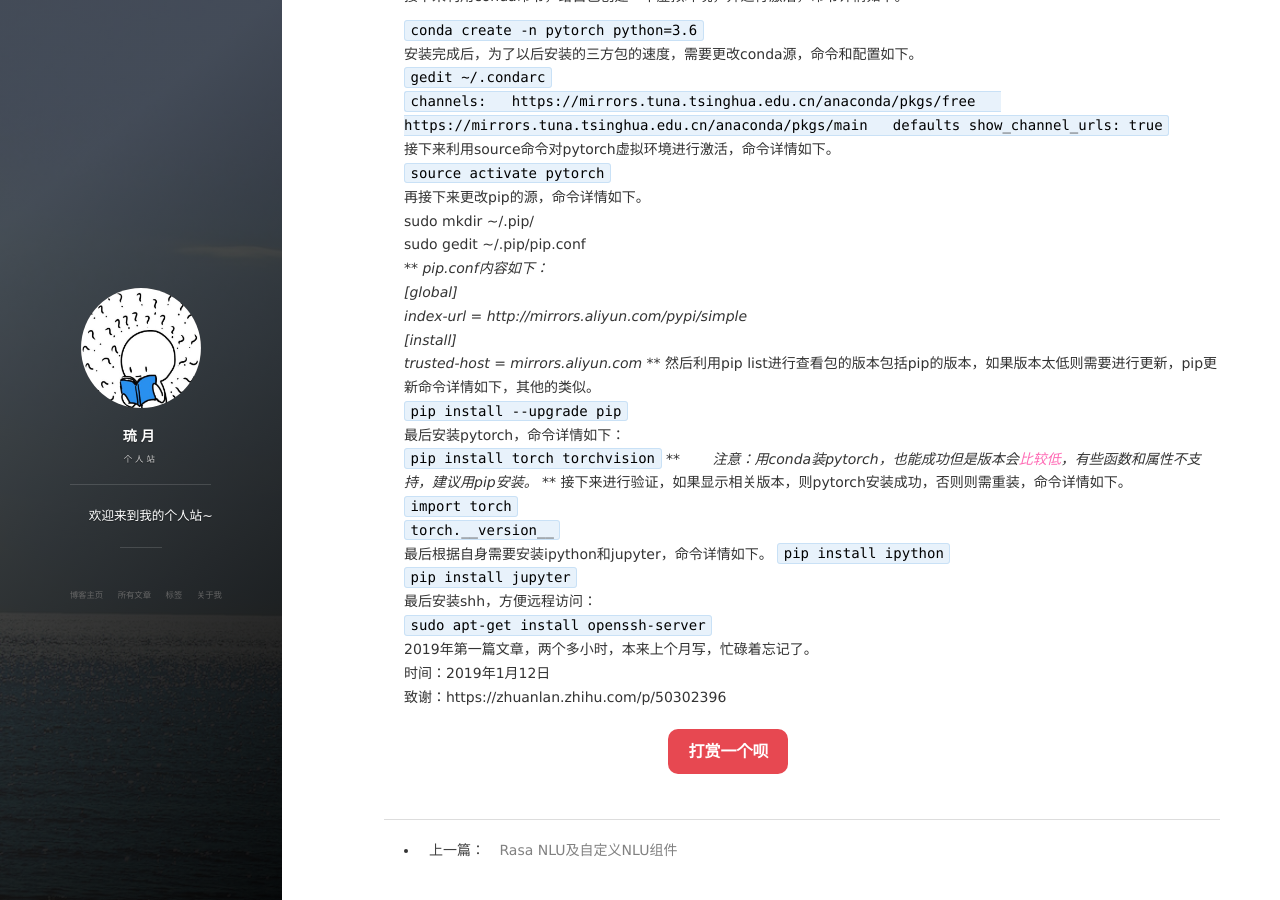
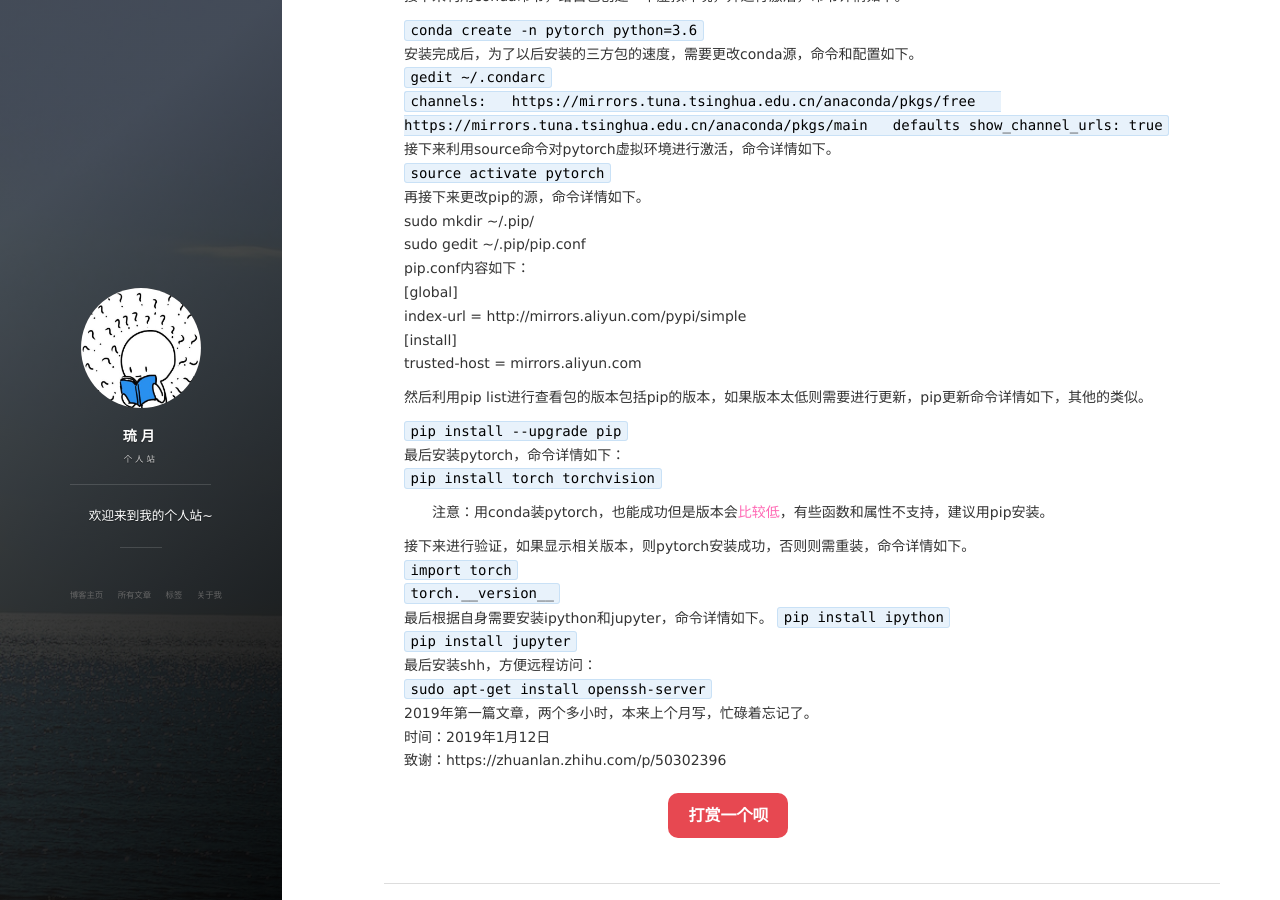
Before and after one commit to cuiguangwu/cuiguangwu.github.io, a Jekyll site: the page built from _posts/2019-1-12-pytorch-environment.md, in a window 1280 px wide and 900 px high, scrolled down 961 px. Built offline with Jekyll 4.4.1, drawn with Linux system fonts in a browser that asks for light colours; nearby versions of some CDN libraries; our own code applies the rules of GitHub Pages for plain Markdown files; comment, search, counter and statistics services are not loaded.

Commit message:
Update 2019-1-12-pytorch-environment.md

```diff
--- a/_posts/2019-1-12-pytorch-environment.md
+++ b/_posts/2019-1-12-pytorch-environment.md
@@ -46,20 +46,20 @@ show_channel_urls: true
 再接下来更改pip的源，命令详情如下。
 sudo mkdir ~/.pip/
 sudo gedit ~/.pip/pip.conf
-***
 pip.conf内容如下：
 [global]
 index-url = http://mirrors.aliyun.com/pypi/simple
 [install]
 trusted-host = mirrors.aliyun.com
-***
+<p>
 然后利用pip list进行查看包的版本包括pip的版本，如果版本太低则需要进行更新，pip更新命令详情如下，其他的类似。
+</p>
 `pip  install --upgrade pip`
 最后安装pytorch，命令详情如下：
 `pip install torch torchvision`
-***
+<p>
 &#8195;&#8195;注意：用conda装pytorch，也能成功但是版本会<font color="#FF69B4">比较低</font>，有些函数和属性不支持，建议用pip安装。
-***
+</p>
 接下来进行验证，如果显示相关版本，则pytorch安装成功，否则则需重装，命令详情如下。
 `import torch`
 `torch.__version__`
```
